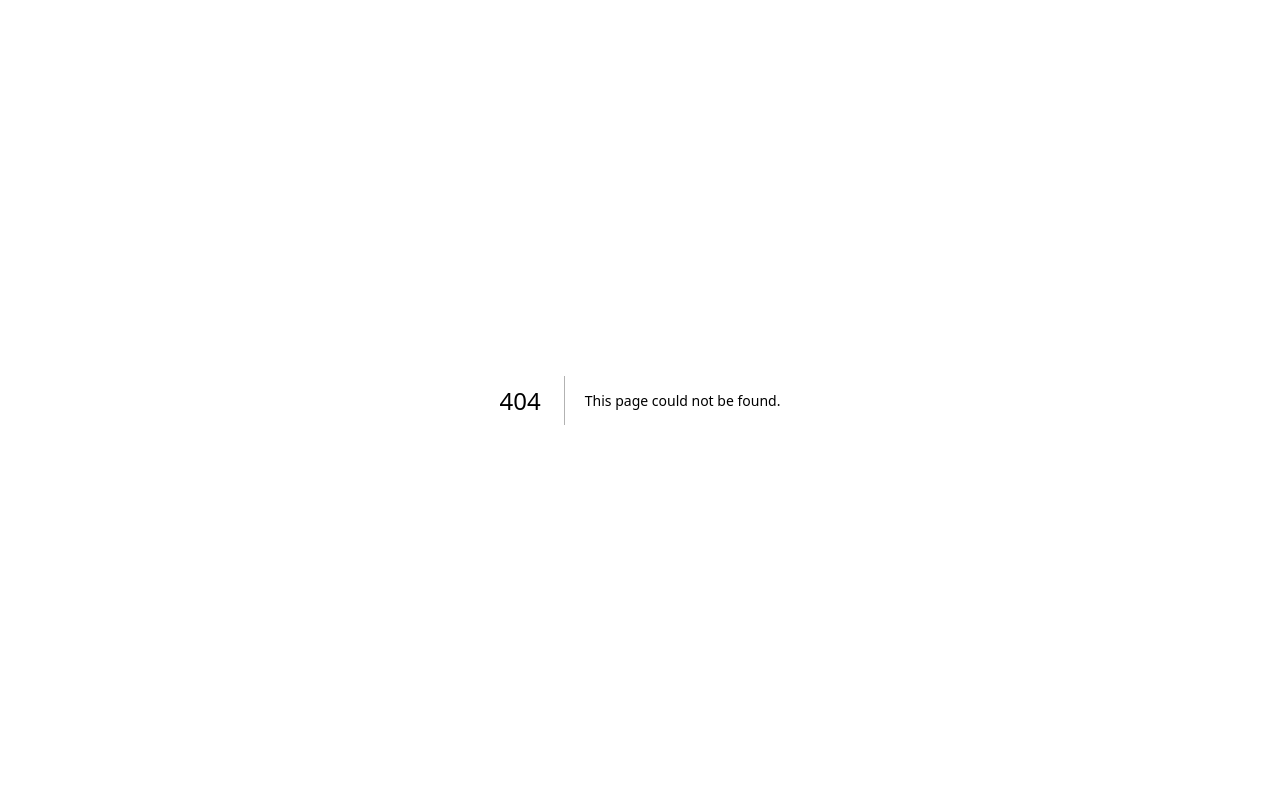
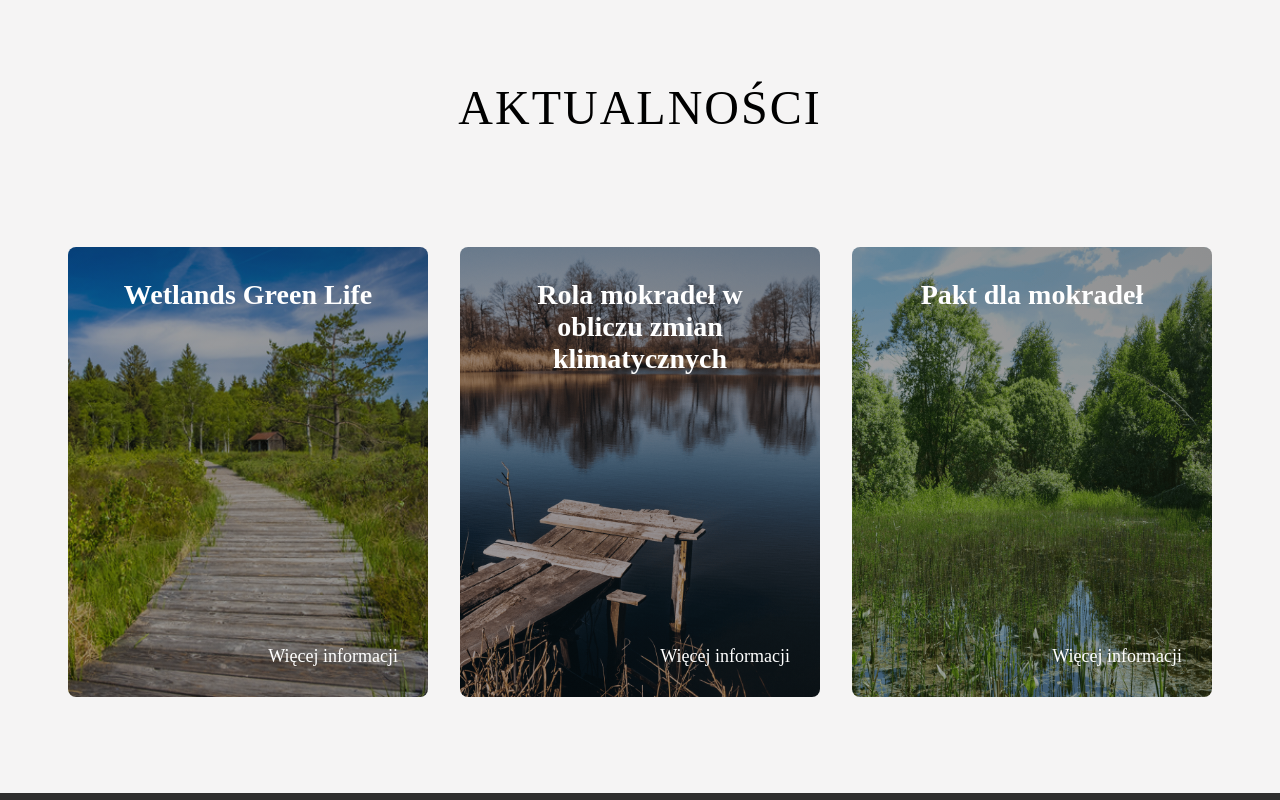
Before and after one commit to Taaxuus/Torfowiska_CMS, a Next.js app: page /components/Actus in a window 1280 px wide. Before the commit this address had no page. Built offline with nearby package versions, Linux system fonts and the light colour scheme.

Commit message:
work in progress

```diff
--- a/package.json
+++ b/package.json
@@ -14,7 +14,8 @@
 		"next": "13.2.4",
 		"next-videos": "1.4.1",
 		"react": "18.2.0",
-		"react-dom": "18.2.0"
+		"react-dom": "18.2.0",
+		"react-scroll": "^1.8.9"
 	},
 	"devDependencies": {
 		"sass": "^1.59.3"
--- a/pages/_document.js
+++ b/pages/_document.js
@@ -1,13 +1,12 @@
-import { Html, Head, Main, NextScript } from 'next/document'
+import { Html, Head, Main, NextScript } from "next/document";
 
 export default function Document() {
 	return (
 		<Html lang="en">
 			<Head />
-      <body>
+
 			<Main />
 			<NextScript />
-      </body>
 		</Html>
-  )
+	);
 }
--- /dev/null
+++ b/pages/components/Actus.jsx
@@ -0,0 +1,91 @@
+const Actus = () => {
+	return (
+		<>
+			<section
+				className="actu section-padding section white-section "
+				id="actu">
+				<div className="wrapper">
+					<h2 className="section-heading">Aktualności</h2>
+
+					<div className="actu__cards">
+						<div className="actu__card">
+							<div className="actu__card-img actu__card-img--first">
+								<h3 className="actu__card-img-title">Wetlands Green Life</h3>
+								<p className="actu__card-img-info">
+									<i className="fas fa-angle-double-right"></i>Więcej informacji
+								</p>
+							</div>
+							<div className="actu__card-info">
+								<h3 className="actu__card-info-title">Wetlands Green Life</h3>
+								<ul className="actu__card-info-list">
+									<li className="actu__card-info-list-item">
+										W dniu 1 grudnia 2022 oficjalnie rozpoczął się projekt
+										odtwarzania, ochrony i przywracania kluczowych dla klimatu i
+										bioróżnorodności funkcji terenów podmokłych, torfowisk i
+										bagien na terenach sieci Natura 2000 i Zielonej
+										Infrastruktury.
+									</li>
+								</ul>
+								<button className="actu__card-info-btn btn-special-animation">
+									<a href="./actu_1.html">Czytaj wiecej</a>
+								</button>
+							</div>
+						</div>
+						<div className="actu__card">
+							<div className="actu__card-img actu__card-img--second">
+								<h3 className="actu__card-img-title">
+									Rola mokradeł w obliczu zmian klimatycznych
+								</h3>
+								<p className="actu__card-img-info">
+									<i className="fas fa-angle-double-right"></i>Więcej informacji
+								</p>
+							</div>
+							<div className="actu__card-info">
+								<h3 className="actu__card-info-title">
+									Rola mokradeł w obliczu zmian klimatycznych
+								</h3>
+								<ul className="actu__card-info-list">
+									<li className="actu__card-info-list-item">
+										Bagna są niczym gąbka, która w zależności od potrzeb
+										pochłania, lub oddaje wodę, filtruje ją i utrzymuje jej
+										optymalny poziom, zapobiegając tym samym suszom i powodziom.
+										Osuszone torfowisko nie tylko przestaje być cennym magazynem
+										węgla, lecz staje się groźnym źródłem jego emisji.
+									</li>
+								</ul>
+								<button className="actu__card-info-btn btn-special-animation">
+									<a href="./actu_2.html">Czytaj wiecej</a>
+								</button>
+							</div>
+						</div>
+						<div className="actu__card">
+							<div className="actu__card-img actu__card-img--third">
+								<h3 className="actu__card-img-title">Pakt dla mokradeł</h3>
+								<p className="actu__card-img-info">
+									<i className="fas fa-angle-double-right"></i>Więcej informacji
+								</p>
+							</div>
+							<div className="actu__card-info">
+								<h3 className="actu__card-info-title">Pakt dla mokradeł</h3>
+								<ul className="actu__card-info-list">
+									<li className="actu__card-info-list-item">
+										Z okazji 52. rocznicy Konwencji Ramsarskiej, w dniach 5-7
+										lutego 2023 w Warszawie miała miejsce konferencja „Pakt dla
+										Mokradeł”. Wetlands Green Life reprezentował koordynator
+										projektu Przemysław Musiał z Biura Urządzania Lasu i
+										Geodezji Leśnej.
+									</li>
+								</ul>
+								<button className="actu__card-info-btn btn-special-animation">
+									<a href="./actu_3.html">Czytaj więcej</a>
+								</button>
+							</div>
+						</div>
+					</div>
+				</div>
+			</section>
+		</>
+	);
+};
+
+export default Actus;
--- a/pages/components/Header.jsx
+++ b/pages/components/Header.jsx
@@ -2,7 +2,7 @@ import React from "react";
 
 const Header = () => {
 	return (
-		<header className="header section">
+		<header id="header" className="header section">
 			<button className="contrast-box"></button>
 			<video
 				id="videoPlayer"
--- a/pages/index.js
+++ b/pages/index.js
@@ -1,9 +1,9 @@
 import Head from "next/head";
 import Image from "next/image";
 import { Inter } from "next/font/google";
-import BurgerButton from "./components/BurgerButton";
 import Header from "./components/Header";
 import Nav from "./components/Nav";
+import Main from "./components/Main";
 
 const inter = Inter({ subsets: ["latin"] });
 
@@ -26,9 +26,9 @@ export default function Home() {
 				<title>Wetlands</title>
 				<link rel="icon" type="image/x-icon" href="./img/wet_fav.icon.png" />
 			</Head>
-			<BurgerButton />
 			<Nav />
 			<Header />
+			<Main />
 		</>
 	);
 }
--- a/styles/globals.css
+++ b/styles/globals.css
@@ -704,6 +704,30 @@ img {
 .nav__item:hover:before {
 	transform: scaleY(1);
 }
+.nav__item:nth-of-type(1) {
+	/* delay for the first item */
+	animation-delay: 0.1s;
+}
+.nav__item:nth-of-type(2) {
+	/* delay for the second item */
+	animation-delay: 0.2s;
+}
+.nav__item:nth-of-type(3) {
+	/* delay for the third item */
+	animation-delay: 0.3s;
+}
+.nav__item:nth-of-type(4) {
+	/* delay for the third item */
+	animation-delay: 0.4s;
+}
+.nav__item:nth-of-type(5) {
+	/* delay for the third item */
+	animation-delay: 0.5s;
+}
+.nav__item:nth-of-type(6) {
+	/* delay for the third item */
+	animation-delay: 0.6s;
+}
 
 .burger-btn {
 	position: fixed;
```
Also changed, not shown: pages/components/BurgerButton.jsx (deleted, +0 -13 lines), pages/components/Main.jsx (added, +13 -0 lines), pages/components/Nav.jsx (+49 -30 lines), 1 other file (tests, documents, lock files or other folders). Lines whose indentation alone changed are shown as unchanged.
